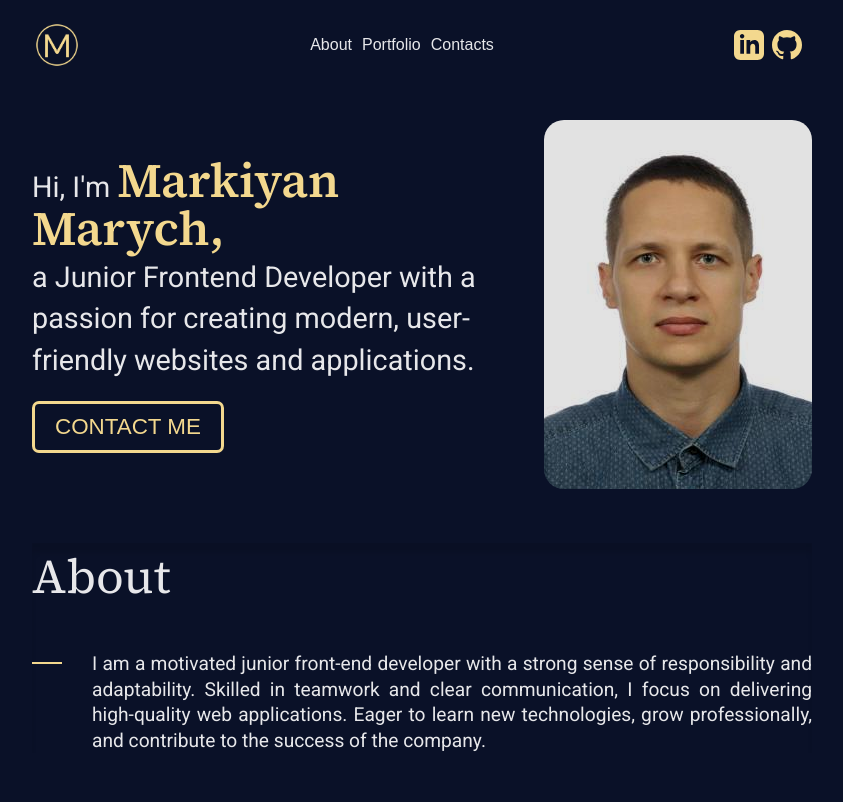
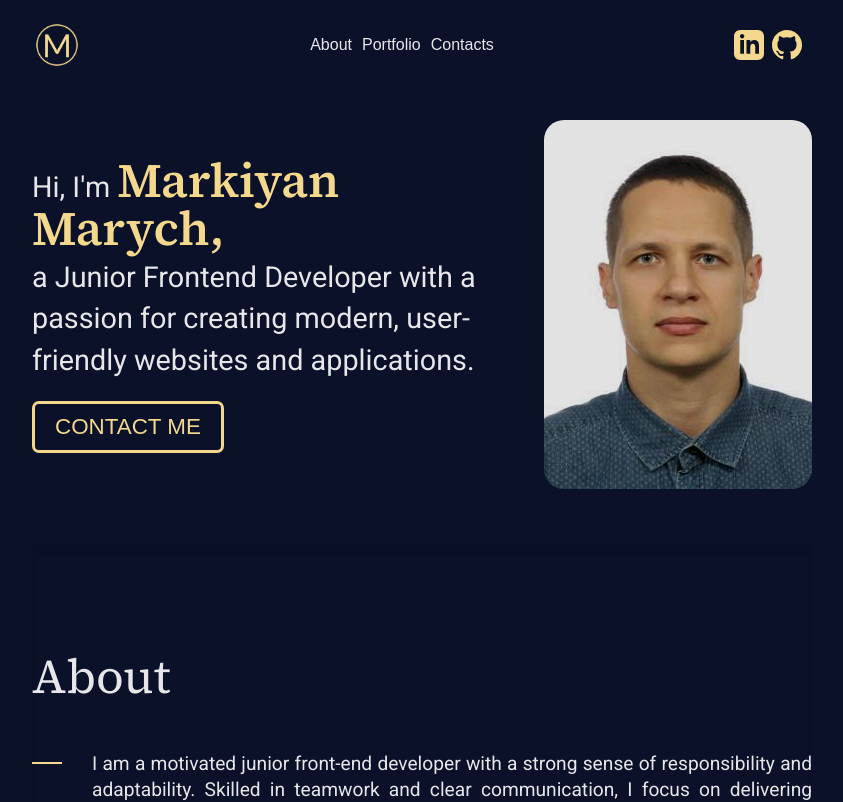
Before and after one commit to MarkiMark01/portfolio_vite_sass, a React (Vite) app: page / in a window 1280 px wide. Shown: the top 802 px of the page, without its empty margins (218-1061 px from the left). Built offline with nearby package versions, Linux system fonts and the light colour scheme.

Commit message:
updated Icons svg

```diff
--- a/src/components/icons/MongoDb.jsx
+++ b/src/components/icons/MongoDb.jsx
@@ -18,7 +18,7 @@ const MongoDb = ({width = 100, height = 100}) => {
       <g id="SVGRepo_iconCarrier">
         {" "}
         <defs> </defs>{" "}
-        <g stroke="none" strokeWidth="1" fill="none" fill-rule="evenodd">
+        <g stroke="none" strokeWidth="1" fill="none" fillRule="evenodd">
           {" "}
           <g>
             {" "}
--- a/src/components/pages/about/about.module.scss
+++ b/src/components/pages/about/about.module.scss
@@ -6,7 +6,7 @@
     max-width: 780px;
     margin: 50px auto;
     box-shadow: inset 0 10px 5px rgba(0, 0, 0, 0.1);
-    padding-top: 100px 0;
+    padding-top: 100px;
 
     .text{
         color: rgba(255, 255, 255, 0.9);
```
